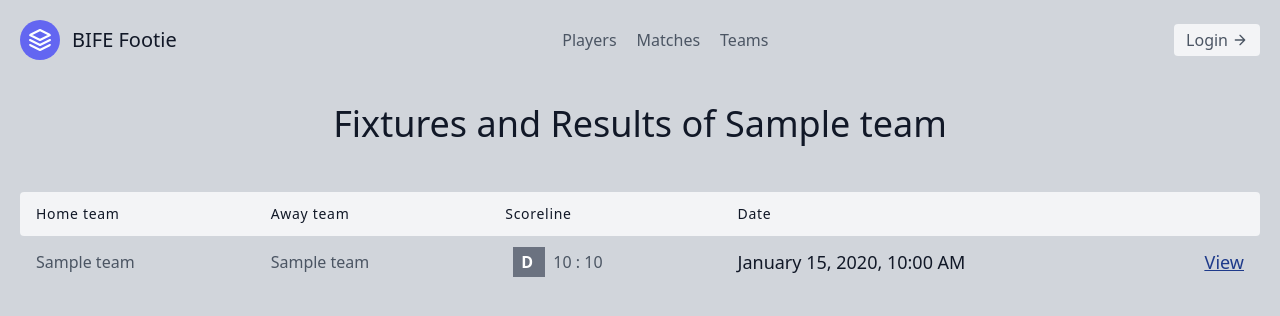
After one commit to Sheriff-AA/bife-football, a Django app: a page that uses teams/templates/teams/team_matches.html in a window 1280 px wide. The commit adds this page. Shown: the top 316 px of the page. Run offline with Django 4.2, Linux system fonts and the light colour scheme; tables that the repository leaves empty hold one stand-in row (values such as "Sample post"); some libraries are stand-ins or nearby versions.

Commit message:
team dashbord and team game history

```diff
--- a/teams/templates/teams/partials/partial_team_dashboard.html
+++ b/teams/templates/teams/partials/partial_team_dashboard.html
@@ -124,7 +124,7 @@
                 <h3 class="font-semibold text-base text-gray-900 dark:text-gray-50">Previous 5 Games</h3>
                 </div>
                 <div class="relative w-full max-w-full flex-grow flex-1 text-right">
-                <button class="bg-blue-500 dark:bg-gray-100 text-white active:bg-blue-600 dark:text-gray-800 dark:active:text-gray-700 text-xs font-bold uppercase px-3 py-1 rounded outline-none focus:outline-none mr-1 mb-1 ease-linear transition-all duration-150" type="button">See all</button>
+                <a href="{% url 'teams:team-matches' selected_team.slug %}" class="bg-blue-500 dark:bg-gray-100 text-white active:bg-blue-600 dark:text-gray-800 dark:active:text-gray-700 text-xs font-bold uppercase px-3 py-1 rounded outline-none focus:outline-none mr-1 mb-1 ease-linear transition-all duration-150" type="button">See all</a>
                 </div>
             </div>
             <div class="block w-full overflow-x-auto">
--- /dev/null
+++ b/teams/templates/teams/team_matches.html
@@ -0,0 +1,56 @@
+{% extends "base.html" %}
+{% block content %}
+
+<section class="text-gray-600 body-font">
+    <div class="container px-5 py-6 mx-auto">
+        <div class="flex flex-col text-center w-full mb-10">
+            <h1 class="sm:text-4xl text-3xl font-medium title-font mb-2 text-gray-900">Fixtures and Results of {{ selected_team }}</h1>
+        </div>
+
+        <table class="table-auto w-full text-left whitespace-no-wrap">
+        <thead>
+            <tr>
+            <th class="px-4 py-3 title-font tracking-wider font-medium text-gray-900 text-sm bg-gray-100 rounded-tl rounded-bl">Home team</th>
+            <th class="px-4 py-3 title-font tracking-wider font-medium text-gray-900 text-sm bg-gray-100">Away team</th>
+            <th class="px-4 py-3 title-font tracking-wider font-medium text-gray-900 text-sm bg-gray-100">Scoreline</th>
+            <th class="px-4 py-3 title-font tracking-wider font-medium text-gray-900 text-sm bg-gray-100">Date</th>
+            <th class="w-10 title-font tracking-wider font-medium text-gray-900 text-sm bg-gray-100 rounded-tr rounded-br"></th>
+            </tr>
+        </thead>
+        {% for result in results %}
+        <tbody>
+            <tr>
+            <td class="px-4 py-3">
+                <a href="{% url 'matches:match-detail' result.match.slug %}">
+                    {{ result.match.home_team }}
+                </a>
+            </td>
+            <td class="px-4 py-3">
+                <a href="{% url 'matches:match-detail' result.match.slug %}">
+                    {{ result.match.away_team }}
+                </a>
+            </td>
+            <td class="px-4 py-3">
+            {% if result.score_hometeam == result.score_awayteam %}
+                <span class="px-2 py-1 mx-2 font-semibold leading-tight text-white bg-gray-500"> D </span>
+            {% elif result.match.home_team == selected_team and result.score_hometeam > result.score_awayteam %}
+                <span class="px-2 py-1 mx-2 font-semibold leading-tight text-white bg-green-500"> W </span>
+            {% elif result.match.away_team == selected_team and result.score_awayteam > result.score_hometeam %}
+                <span class="px-2 py-1 mx-2 font-semibold leading-tight text-white bg-green-500"> W </span>
+            {% else %}
+                <span class="px-2 py-1 mx-2 font-semibold leading-tight text-white bg-red-500"> L </span>
+            {% endif %}
+                {{ result.score_hometeam }} : {{ result.score_awayteam }}</td>
+            <td class="px-4 py-3 text-lg text-gray-900">{{ result.match.match_date|date:"F d, Y, h:i A" }}</td>
+            <td class="px-4 py-3 text-lg underline text-blue-900">
+            <a href="{% url 'matches:match-detail' result.match.slug %}">View</a>
+            </td>
+            </tr>
+        </tbody>
+        {% endfor %}
+        </table>
+
+    </div>
+</section>
+
+{% endblock content %}
--- a/teams/urls.py
+++ b/teams/urls.py
@@ -3,7 +3,8 @@ from .views import (
     TeamListView,
     TeamCreateView,
     TeamDetailView,
-    TeamDashboardView
+    TeamDashboardView,
+    TeamMatchesView,
     )
 
 """
@@ -16,5 +17,6 @@ urlpatterns = [
     path("create/", TeamCreateView.as_view(), name='team-create'),
     path("team-dashboard/", TeamDashboardView.as_view(), name='team-dashboard'),
     # path("confirm-result/<slug:slug>/", ResultCreateView.as_view(), name='result-create'),
+    path("<slug:slug>/team-matches", TeamMatchesView.as_view(), name='team-matches'),
     path("<slug:slug>/", TeamDetailView.as_view(), name='team-detail'),
 ]
--- a/teams/views.py
+++ b/teams/views.py
@@ -59,13 +59,14 @@ class TeamDetailView(generic.DetailView):
         latest_contracts = contract.extra(
             where=[GET_LATEST_CONTRACTS]
         )
-        upcoming_matches = Match.objects.filter(Q(home_team=self.get_object()) | Q(away_team=self.get_object()))[:10]
-        team_results = Result.objects.filter(Q(match__home_team=self.get_object()) | Q(match__away_team=self.get_object())
-            )
+        upcoming_matches = Match.objects.filter(Q(home_team=self.get_object()) | Q(away_team=self.get_object()))[:5]
+        team_results = Result.objects.filter(Q(match__home_team=self.get_object()) | Q(match__away_team=self.get_object()))[:5]
+
         context.update({
             "contracts": latest_contracts,
             "upcoming_matches": upcoming_matches,
-            "team_results": team_results
+            "team_results": team_results,
+            "selected_team": self.get_object()
         })
 
         return context
@@ -108,7 +109,7 @@ class TeamDashboardView(generic.DetailView):
             where=[GET_LATEST_CONTRACTS]
         )
         upcoming_matches = Match.objects.filter(Q(home_team=selected_team) | Q(away_team=selected_team)).order_by('match_date')[:5]
-        team_results = Result.objects.filter(Q(match__home_team=selected_team) | Q(match__away_team=selected_team)).order_by('match__match_date')[:5]
+        team_results = Result.objects.filter(Q(match__home_team=selected_team) | Q(match__away_team=selected_team)).order_by('-match__match_date')[:5]
 
         return {
             "contracts": latest_contracts,
@@ -141,3 +142,24 @@ class TeamDashboardView(generic.DetailView):
             context = self.get_context_data()
             context.update(self.get_dashboard_context(form, selected_team))
             return self.render_to_response(context)
+
+
+class TeamMatchesView(generic.DetailView):
+    template_name = "teams/team_matches.html"
+    context_object_name = "team"
+
+    def get_queryset(self):
+        return Team.objects.all()
+
+    def get_context_data(self, **kwargs):
+        context = super(TeamMatchesView, self).get_context_data(**kwargs)
+        team = Team.objects.get(slug=self.kwargs['slug'])
+        matches = Match.objects.filter(Q(home_team=team) | Q(away_team=team)).order_by('match_date')
+        results = Result.objects.filter(Q(match__home_team=team) | Q(match__away_team=team)).order_by('-match__match_date')
+
+        context = {"matches": matches,
+                   "results": results,
+                   "selected_team": team
+                   }
+
+        return context
```
Also changed, not shown: matches/views.py (+6 -6 lines), teams/templates/teams/team_detail.html (+9 -0 lines).
